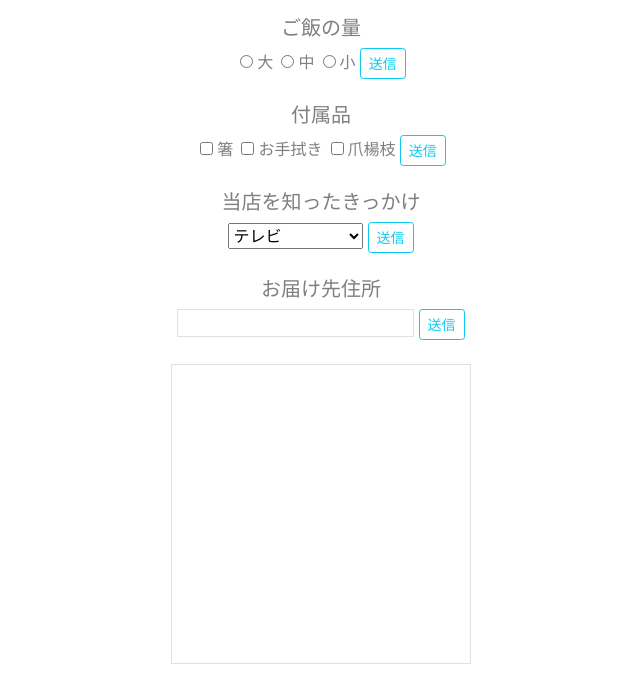
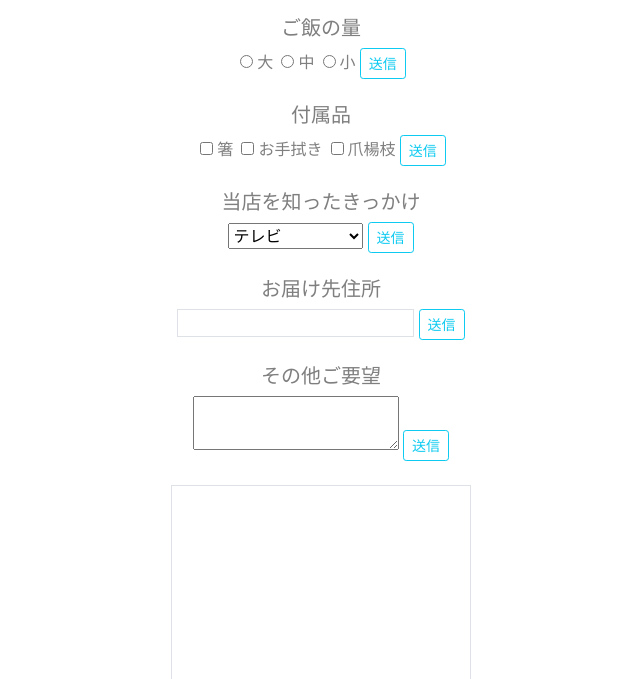
Before and after one commit to DaisukeMaruyama/javascript_study, a website: page bento/index.html in a window 1280 px wide. Shown: the part 121-800 px from the top of the page, without its empty margins (319-959 px from the left). Drawn offline with nearby package versions, Linux system fonts and the light colour scheme.

Commit message:
[Update]テキストエリアハンズオン

```diff
--- a/bento/index.html
+++ b/bento/index.html
@@ -59,6 +59,14 @@
       </form>
     </div>
 
+    <div class="mt-4">
+      <h5>その他ご要望</h5>
+      <form name="requestForm">
+        <textarea name="request" type="textarea"></textarea>
+        <input type="button" class="btn btn-sm btn-outline-info ml-2" value="送信" onclick="requestButton()" />
+      </form>
+    </div>
+
     <!-- 出力 -->
     <div class="mt-4">
       <div id="optionAnswer" class="border mx-auto mb-5 riceoutput" >
@@ -69,6 +77,8 @@
       </div>
       <div id="addressOptionAnswer" class="border mx-auto mb-5 riceoutput" >
       </div>
+      <div id="requestAnswer" class="border mx-auto mb-5 request-output" >
+      </div>
     </div>
 
 
```
